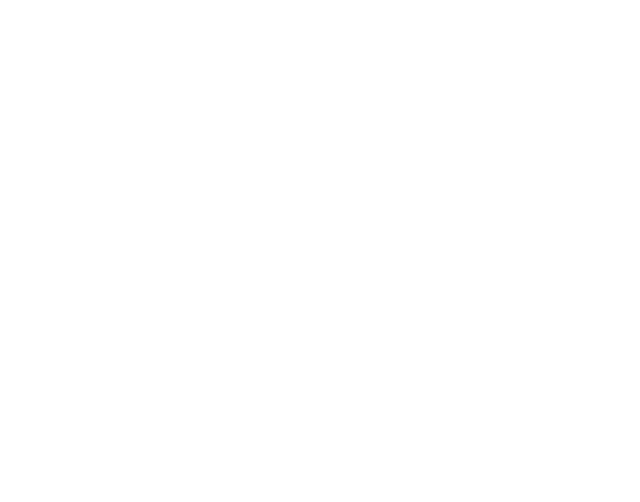
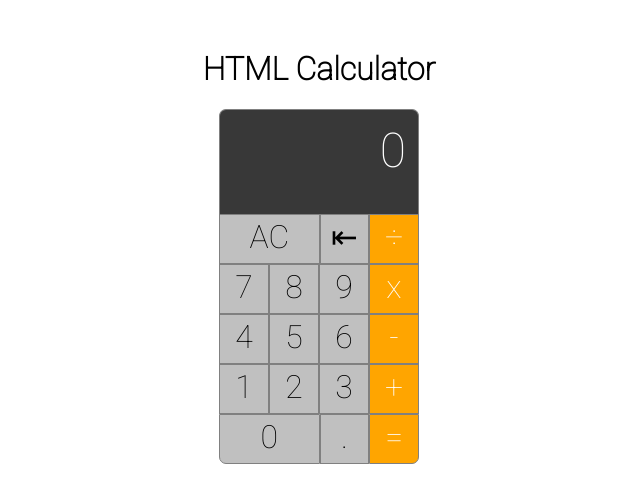
Before and after one commit to mrjlancaster/CalculatorBlue, a plain HTML site: page index.html in a window 1280 px wide. Shown: the whole page, without its empty margins (321-961 px from the left). Drawn offline with Linux system fonts and the light colour scheme.

Commit message:
add style

```diff
--- a/css/style.css
+++ b/css/style.css
@@ -0,0 +1,74 @@
+@import url('https://fonts.googleapis.com/css2?family=Roboto:wght@100&display=swap');
+
+body {
+	font-family: 'Roboto', sans-serif;
+}
+
+.calc-btn {
+	background-color: silver;
+	color: black;
+	width: 25px;
+	height: 45px;
+	border: 1px solid gray;
+	text-align: center;
+	cursor: pointer;
+	font-size: 32px;
+	font-weight: 100;
+	padding-top: 3px;
+}
+
+.calc-btn:hover {
+	background-color: orange;
+}
+
+.row {
+	display: table;
+	table-layout: fixed;
+	width: 200px;
+}
+
+.column {
+	display: table-cell;
+}
+
+#calc-zero {
+	width: 52.6666667px;
+	border-radius: 0 0 0 7px;
+}
+
+#calc-clear {
+	width: 52.6666667px;
+}
+
+#calc-display-val {
+	height: 80px;
+	color: white;
+	text-align: right;
+	border-left: 1px solid gray;
+	border-right: 1px solid gray;
+	border-top: 1px solid gray;
+	font-size: 48px;
+	background-color: #383838;
+	overflow: hidden;
+	white-space: nowrap;
+	padding: 12px;
+	border-radius: 7px 7px 0 0;
+}
+
+.calc-btn-operator {
+	background-color: orange;
+	color: white;
+}
+
+h1 {
+	text-align: center;
+	margin-top: 50px;
+}
+
+#calc-equals {
+	border-radius: 0 0 7px 0;
+}
+
+#calc-parent {
+	margin-left: calc(50% - 100px)
+}
--- a/index.html
+++ b/index.html
@@ -8,5 +8,43 @@
 </head>
 <body>
 
+		<h1>HTML Calculator</h1>
+    <div id="calc-parent">
+			<div class="row">
+				<div class="column" id="calc-display-val">0</div>
+			</div>
+        <div class="row">
+				<div class="calc-btn column" id="calc-clear">AC</div>
+				<div class="calc-btn column" id="calc-backspace">&#8676;</div>
+				<div class="calc-btn calc-btn-operator column" id ="calc-divide">&#247;</div>
+
+        </div>
+        <div class="row">
+				<div class="calc-btn calc-btn-num column" id="calc-seven">7</div>
+				<div class="calc-btn calc-btn-num column" id="calc-eight">8</div>
+				<div class="calc-btn calc-btn-num column" id="calc-nine">9</div>
+				<div class="calc-btn calc-btn-operator column" id ="calc-multiply">x</div>
+        </div>
+        <div class="row">
+			<div class="calc-btn calc-btn-num column" id="calc-four">4</div>
+			<div class="calc-btn calc-btn-num column" id="calc-five">5</div>
+			<div class="calc-btn calc-btn-num column" id="calc-six">6</div>
+			<div class="calc-btn calc-btn-operator column" id ="calc-minus">-</div>
+        </div>
+   	  <div class="row">
+			<div class="calc-btn calc-btn-num column" id="calc-one">1</div>
+			<div class="calc-btn calc-btn-num column" id="calc-two">2</div>
+			<div class="calc-btn calc-btn-num column" id="calc-three">3</div>
+			<div class="calc-btn calc-btn-operator column" id ="calc-plus">+</div>
+        </div>
+        <div class="row">
+			<div class="calc-btn calc-btn-num column" id="calc-zero">0</div>
+			<div class="calc-btn column" id="calc-decimal">.</div>
+			<div class="calc-btn calc-btn-operator column" id ="calc-equals">=</div>
+        </div>
+    </div>
+
+
+    <script src="main.js"></script>
 </body>
 </html>
```
Also changed, not shown: 1 other file.
